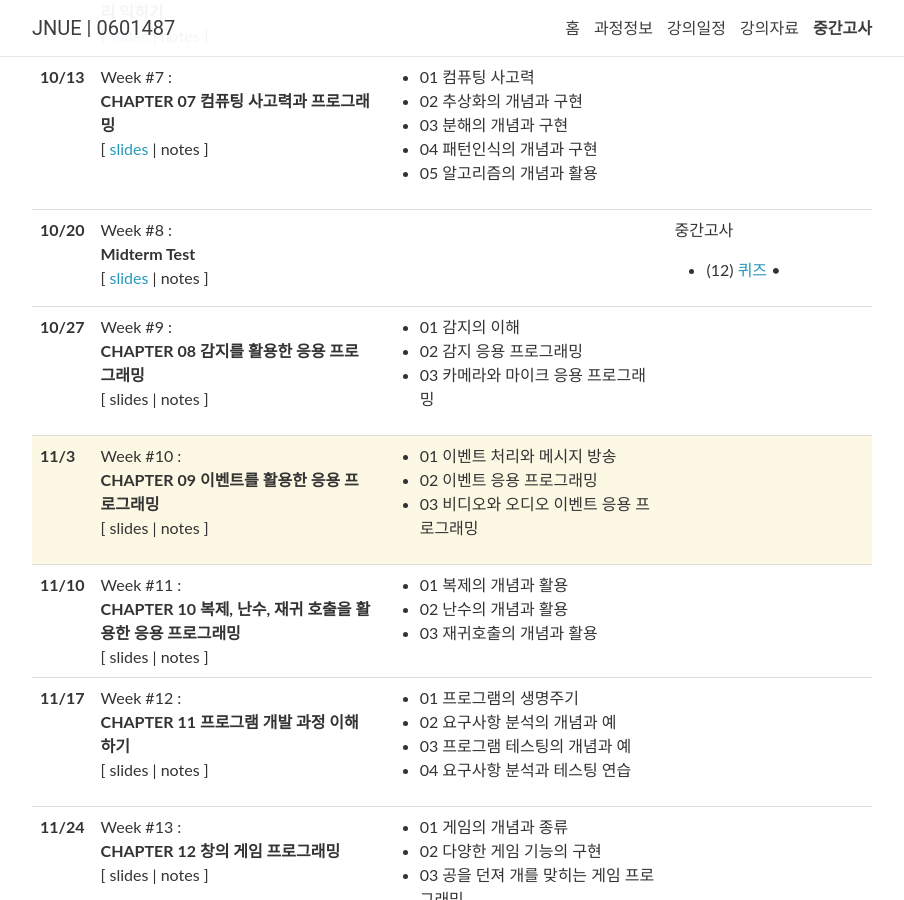
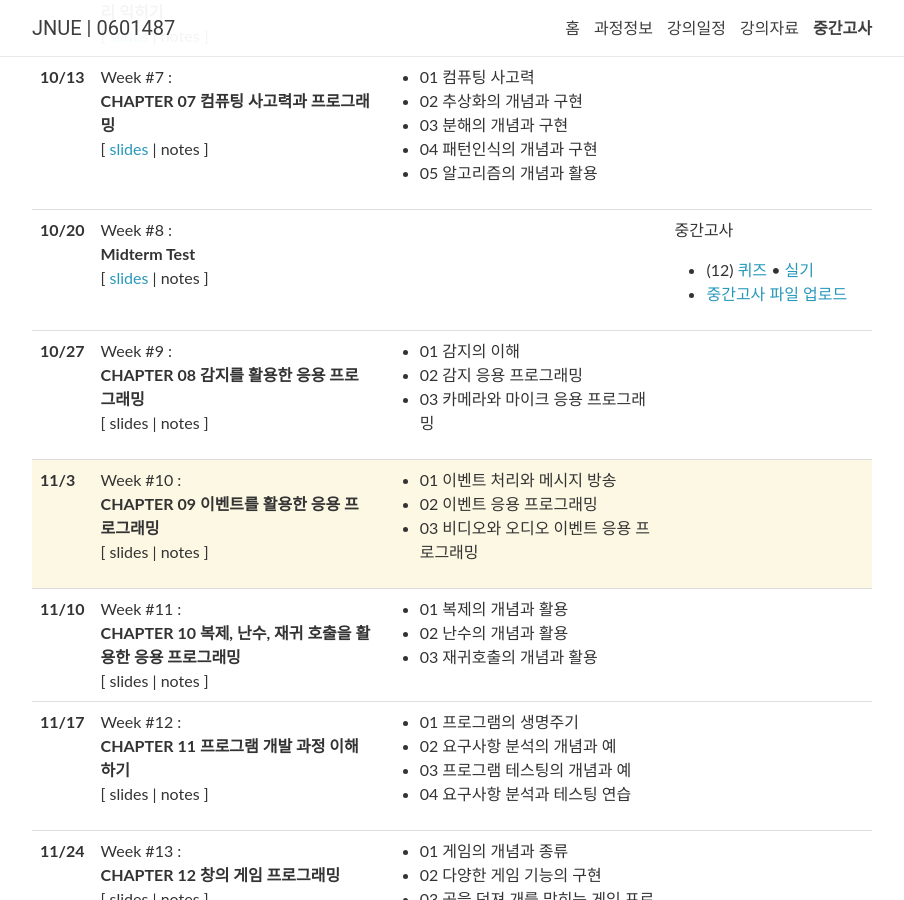
Before and after one commit to 2023-aaronkr/jnue-iss, a Jekyll site: the page built from _pages/lectures.md, in a window 1280 px wide and 900 px high, scrolled down 883 px. Shown: the whole window, without its empty margins (188-1092 px from the left). Built offline with Jekyll 4.4.1, drawn with Linux system fonts in a browser that asks for light colours; nearby versions of some CDN libraries; comment, search, counter and statistics services are not loaded.

Commit message:
Update lectures.yml

```diff
--- a/_data/lectures.yml
+++ b/_data/lectures.yml
@@ -93,7 +93,8 @@
       <li style="display: none;">(7) <a href="https://forms.gle/9aGRVkrMybaoBkmNA">퀴즈</a> &bull; <a href="https://docs.google.com/presentation/d/1mdd5DxWhZ38Hcvr6w5-vuTZT1OYd8aZp3sloef6NjAQ/edit?usp=sharing">실기</a></li>
       <li style="display: none;">(2) <a href="https://forms.gle/G3fLZPw4kCU6LAfu9">퀴즈</a> &bull; <a href="https://docs.google.com/presentation/d/1mdd5DxWhZ38Hcvr6w5-vuTZT1OYd8aZp3sloef6NjAQ/edit?usp=sharing">실기</a></li>
       <li style="display: none;">(8) <a href="https://forms.gle/LXW2TpG7QgHjzWcVA">퀴즈</a> &bull; <a href="https://docs.google.com/presentation/d/1mdd5DxWhZ38Hcvr6w5-vuTZT1OYd8aZp3sloef6NjAQ/edit?usp=sharing">실기</a></li>
-      <li>(12) <a href="https://forms.gle/YLHkK9HhAXZjvoDA7">퀴즈</a> &bull; <a style="display: none;" href="https://docs.google.com/presentation/d/1mdd5DxWhZ38Hcvr6w5-vuTZT1OYd8aZp3sloef6NjAQ/edit?usp=sharing">실기</a></li>
+      <li>(12) <a href="https://forms.gle/YLHkK9HhAXZjvoDA7">퀴즈</a> &bull; <a href="https://docs.google.com/presentation/d/1mdd5DxWhZ38Hcvr6w5-vuTZT1OYd8aZp3sloef6NjAQ/edit?usp=sharing">실기</a></li>
+      <li><a href="https://forms.gle/mFGTWUcrvAjLEjyf8">중간고사 파일 업로드</a></li>
     </ul>
 
 - date: 10/27
```
